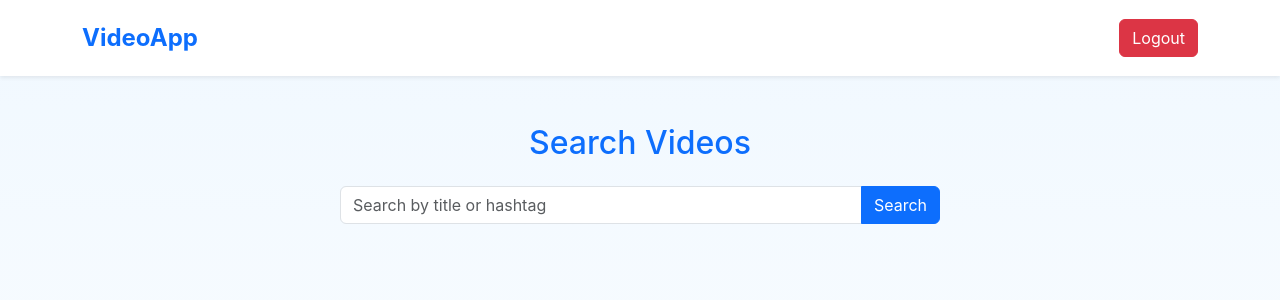
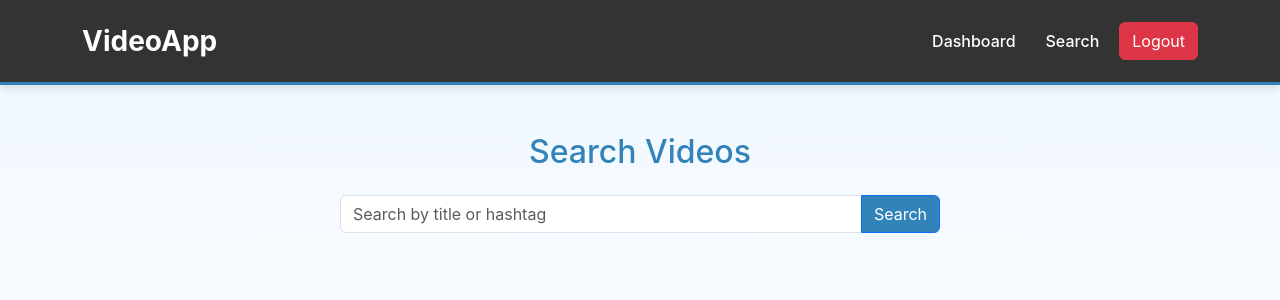
Before and after one commit to Ehtishamali78/react-app, a React (Create React App) app: page /search in a window 1280 px wide. Shown: the top 300 px of the page. Built offline with nearby package versions, Linux system fonts and the light colour scheme.

Commit message:
add new navbar look

```diff
--- a/src/components/Dashboard.js
+++ b/src/components/Dashboard.js
@@ -40,14 +40,14 @@ const Dashboard = () => {
           </Link>
           <div className="collapse navbar-collapse justify-content-end">
             <ul className="navbar-nav">
-              {/* <li className="nav-item">
+              <li className="nav-item">
                 <Link className="nav-link" to="/dashboard">
                   Dashboard
                 </Link>
-              </li> */}
+              </li>
               <li className="nav-item">
                 <Link className="nav-link" to="/search">
-                  Search Videos
+                  Search
                 </Link>
               </li>
               <li className="nav-item">
@@ -64,7 +64,7 @@ const Dashboard = () => {
       </nav>
 
       <div className="container mt-5">
-        <h2 className="text-center text-primary mb-4">Latest Videos</h2>
+        <h2 className="text-center colorPrimary mb-4">Latest Videos</h2>
 
         {/* Loading spinner */}
         {loading && (
@@ -106,7 +106,7 @@ const Dashboard = () => {
                     <div className="card-footer text-center">
                       <Link
                         to={`/videos/${video.id}`}
-                        className="btn btn-primary w-100 customBtn"
+                        className="btn btn-primary w-100 customBtn bgPrimary"
                       >
                         Watch Video
                       </Link>
--- a/src/components/Search.js
+++ b/src/components/Search.js
@@ -45,6 +45,16 @@ const Search = () => {
           <div className="collapse navbar-collapse justify-content-end">
             <ul className="navbar-nav">
               <li className="nav-item">
+                <Link className="nav-link" to="/dashboard">
+                  Dashboard
+                </Link>
+              </li>
+              <li className="nav-item">
+                <Link className="nav-link" to="/search">
+                  Search
+                </Link>
+              </li>
+              <li className="nav-item">
                 <button
                   className="btn btn-danger"
                   onClick={handleLogout}
@@ -58,7 +68,7 @@ const Search = () => {
       </nav>
 
       <div className="container mt-5">
-        <h2 className="text-center text-primary mb-4">Search Videos</h2>
+        <h2 className="text-center colorPrimary mb-4">Search Videos</h2>
         <div className="input-group mb-4">
           <input
             type="text"
@@ -67,7 +77,7 @@ const Search = () => {
             value={query}
             onChange={(e) => setQuery(e.target.value)}
           />
-          <button className="btn btn-primary" onClick={handleSearch}>
+          <button className="btn btn-primary bgPrimary" onClick={handleSearch}>
             Search
           </button>
         </div>
--- a/src/components/VideoPlayer.js
+++ b/src/components/VideoPlayer.js
@@ -59,8 +59,13 @@ const VideoPlayer = () => {
           <div className="collapse navbar-collapse justify-content-end">
             <ul className="navbar-nav">
               <li className="nav-item">
+                <Link className="nav-link" to="/dashboard">
+                  Dashboard
+                </Link>
+              </li>
+              <li className="nav-item">
                 <Link className="nav-link" to="/search">
-                  Search Videos
+                  Search
                 </Link>
               </li>
               <li className="nav-item">
@@ -75,35 +80,34 @@ const VideoPlayer = () => {
           </div>
         </div>
       </nav>
-      <div className="container mt-5">
-        {/* <div className="d-flex justify-content-between mb-4">
-          <Link className='btn btn-secondary customBtn' to="/dashboard">Dashboard</Link>
-          <button className="btn btn-danger" onClick={handleLogout}>
-            Logout
-          </button>
-        </div> */}
+      <div className="row videoplayer-container mt-5">
         {video ? (
           <>
-            <h2 className="text-center text-primary mb-2">{video.title}</h2>
+          <div className='col-md-8'>
+            <h2 className="text-center colorPrimary mb-2">{video.title}</h2>
             {/* <video controls className="video-player mb-4" src={`https://videoapp-backend-f8bccfcvawasg0a9.northeurope-01.azurewebsites.net${video.videoUrl}`}></video> */}
             <video controls className="video-player mb-4" src={`${video.videoUrl}`}></video>
-
-            <div>
-              <h3 className="text-secondary">Comments</h3>
+          </div>
+          <div className='col-md-4'>
+            <div className="comments-section">
+              <h3 className="text-secondary text-danger">Comments</h3>
+              <div className="comments-container">
                 {comments.length > 0 ? (
                   comments.map((comment, index) => (
-                  <div key={index} className="mb-2">
+                    <div key={index} className="comment mb-2">
                       <p className="mb-0">
-                      <strong>{comment.username || 'Anonymous'} : </strong> {comment.text}
+                        <strong className='colorPrimary'>{comment.username || 'Anonymous'}:</strong> {comment.text}
                       </p>
-                    {/* <p></p> */}
                     </div>
                   ))
                 ) : (
                   <p>No comments yet. Be the first to comment!</p>
                 )}
-
-              <div className="input-group mt-3">
+              </div>
+            </div>
+          </div>
+          <div className='row col-md-8'>
+            <div className="input-group">
               <input
                 type="text"
                 className="form-control"
@@ -111,7 +115,7 @@ const VideoPlayer = () => {
                 value={newComment}
                 onChange={(e) => setNewComment(e.target.value)}
               />
-                <button className="btn btn-primary" onClick={handleCommentSubmit}>
+              <button className="btn btn-primary bgPrimary" onClick={handleCommentSubmit}>
                 Submit
               </button>
             </div>
--- a/src/components/style.css
+++ b/src/components/style.css
@@ -1,8 +1,14 @@
-/* General Styling
+/* General Styling */
 body {
-  background-color: #f0f8ff;
-} */
-
+  background: linear-gradient(to bottom, #f0f8ff, #ffffff);
+  min-height: 100vh;
+}
+.colorPrimary {
+  color: #3183b9 !important;
+}
+.bgPrimary {
+  background-color: #3183b9 !important;
+}
 .bg-white {
   background-color: #ffffff;
 }
@@ -143,6 +149,10 @@ body {
   }
 
 /* Video Player Styling */
+  .videoplayer-container {
+    max-width: 100%;
+  }
+
   .video-player {
     display: block;
     max-width: 800px; /* Restrict maximum width */
@@ -151,6 +161,7 @@ body {
     margin: 0 auto; /* Center the video */
     border: 1px solid #ddd; /* Optional: Add a border for separation */
     border-radius: 8px; /* Optional: Rounded corners */
+    background-color: #211e1e;
     box-shadow: 0 4px 10px rgba(0, 0, 0, 0.1); /* Optional: Add a shadow for a modern look */
   }
   @media (max-width: 576px) {
@@ -159,31 +170,59 @@ body {
     }
   }
 
+  .comments-section {
+    width: 500px; /* Fixed width for the comment section */
+    max-height: 500px; /* Fixed height for scrollable area */
+    overflow-y: auto; /* Enable scrolling */
+  }
 
-  /* General Styling */
-body {
-  background: linear-gradient(to bottom, #f0f8ff, #ffffff);
-  min-height: 100vh;
-}
+  .comments-container {
+    padding: 10px; /* Add padding inside the comments container */
+    border: 1px solid #ddd; /* Optional: Add a border for separation */
+    border-radius: 8px; /* Optional: Rounded corners */
+    box-shadow: 0 4px 10px rgba(0, 0, 0, 0.1); /* Optional: Add a shadow for a modern look */
+    background-color: #fff;
+  }
+
+  .comment {
+    padding: 10px;
+    border-bottom: 1px solid #ddd; /* Separate each comment */
+  }
+
+  .comment:last-child {
+    border-bottom: none; /* Remove border for the last comment */
+  }
 
 /* Navbar Styling */
 .navbar {
+  background-color: #333 !important;
   padding: 15px 20px;
+  box-shadow: 0 4px 8px rgba(0, 0, 0, 0.1) !important;
+  border-bottom: 3px solid #3183b9;
 }
 
 .navbar-brand {
-  font-size: 1.5rem;
+  font-size: 1.75rem !important;
   font-weight: bold;
+  color: #fff !important;
 }
 
 .nav-link {
-  font-size: 1rem;
-  color: #007bff;
+  font-size: 1rem !important;
+  color: #fff;
+  font-weight: 500;
   margin-right: 10px;
+  padding: 5px 15px;
+  border: 2px solid transparent !important;
+  border-radius: 5px !important;
+  transition: 0.3s !important;
 }
 
-.nav-link:hover {
+.nav-link:focus, .nav-link:active,.nav-link:hover {
   text-decoration: none;
+  background-color: #3183b9 !important;
+  /* border-color: #336d71 !important; */
+  color: #ffff !important;
 }
 
 /* Video Card Styling */
```
Lines whose indentation alone changed are shown as unchanged.
